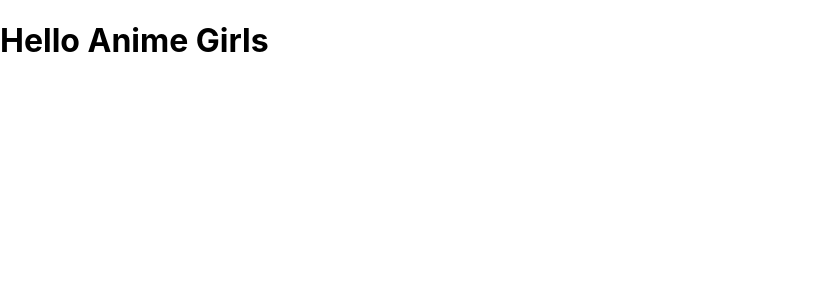
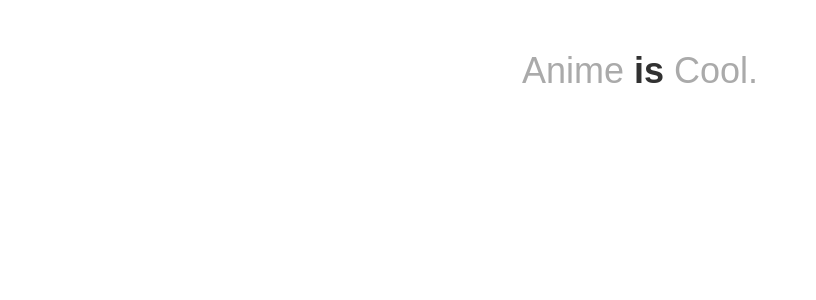
Before and after one commit to jaredgutkin/anime-is-cool, a React (Create React App) app: page / in a window 1280 px wide. Shown: the top 300 px of the page, without its empty margins (0-816 px from the left). Built offline with nearby package versions, Linux system fonts and the light colour scheme.

Commit message:
basic header and styling set up

```diff
--- a/src/App.css
+++ /dev/null
@@ -1,38 +0,0 @@
-.App {
-  text-align: center;
-}
-
-.App-logo {
-  height: 40vmin;
-  pointer-events: none;
-}
-
-@media (prefers-reduced-motion: no-preference) {
-  .App-logo {
-    animation: App-logo-spin infinite 20s linear;
-  }
-}
-
-.App-header {
-  background-color: #282c34;
-  min-height: 100vh;
-  display: flex;
-  flex-direction: column;
-  align-items: center;
-  justify-content: center;
-  font-size: calc(10px + 2vmin);
-  color: white;
-}
-
-.App-link {
-  color: #61dafb;
-}
-
-@keyframes App-logo-spin {
-  from {
-    transform: rotate(0deg);
-  }
-  to {
-    transform: rotate(360deg);
-  }
-}
--- a/src/App.js
+++ b/src/App.js
@@ -1,7 +1,10 @@
+import Header from "./components/Header";
+
 function App() {
   return (
     <div className="App">
-      <h1>Hello Anime Girls</h1>
+      <Header />
+
 
     </div>
   );
--- a/src/components/Header.jsx
+++ b/src/components/Header.jsx
@@ -0,0 +1,12 @@
+function Header() {
+  return (
+   <header>
+    <h1>
+    Anime <strong>is </strong> Cool.
+    </h1>
+
+   </header>
+  )
+}
+
+export default Header
--- a/src/index.css
+++ b/src/index.css
@@ -1,13 +1,23 @@
-body {
+* {
   margin: 0;
-  font-family: -apple-system, BlinkMacSystemFont, 'Segoe UI', 'Roboto', 'Oxygen',
-    'Ubuntu', 'Cantarell', 'Fira Sans', 'Droid Sans', 'Helvetica Neue',
-    sans-serif;
-  -webkit-font-smoothing: antialiased;
-  -moz-osx-font-smoothing: grayscale;
+  padding: 0;
+  box-sizing: border-box;
+
+  font-family: 'Fira Sans', sans-serif;
 }
 
-code {
-  font-family: source-code-pro, Menlo, Monaco, Consolas, 'Courier New',
-    monospace;
+header {
+  padding-top: 50px;
+  padding-bottom: 50px;
 }
+
+header h1 {
+  color: #AAA;
+  font-size: 36px;
+  font-weight: 400;
+  text-align: center;
+}
+
+strong {
+  color: #313131
+}
```
